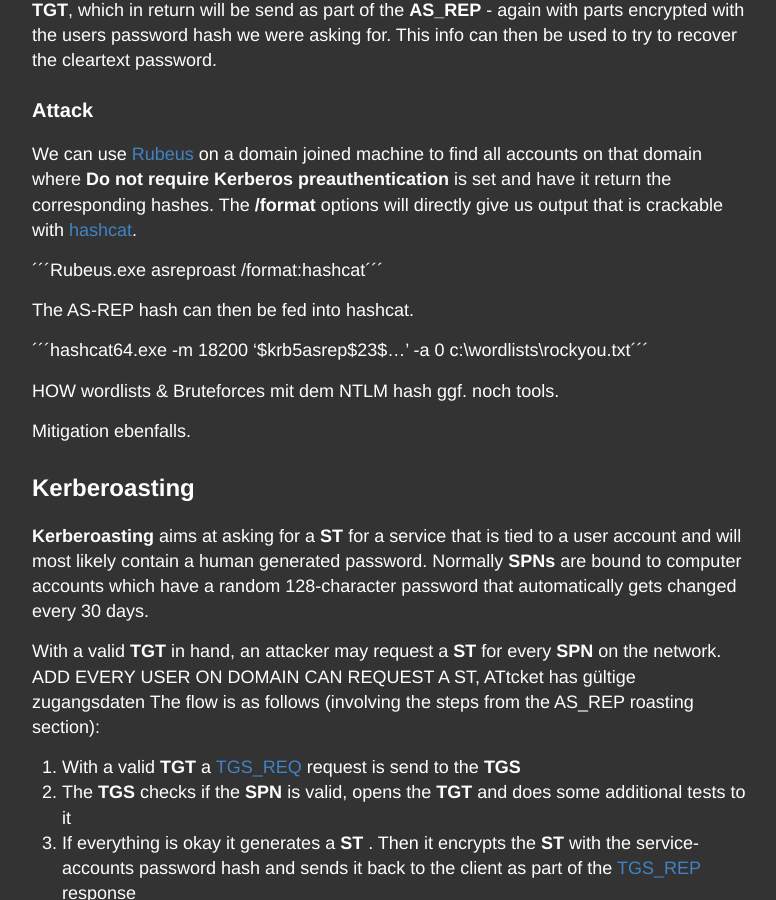
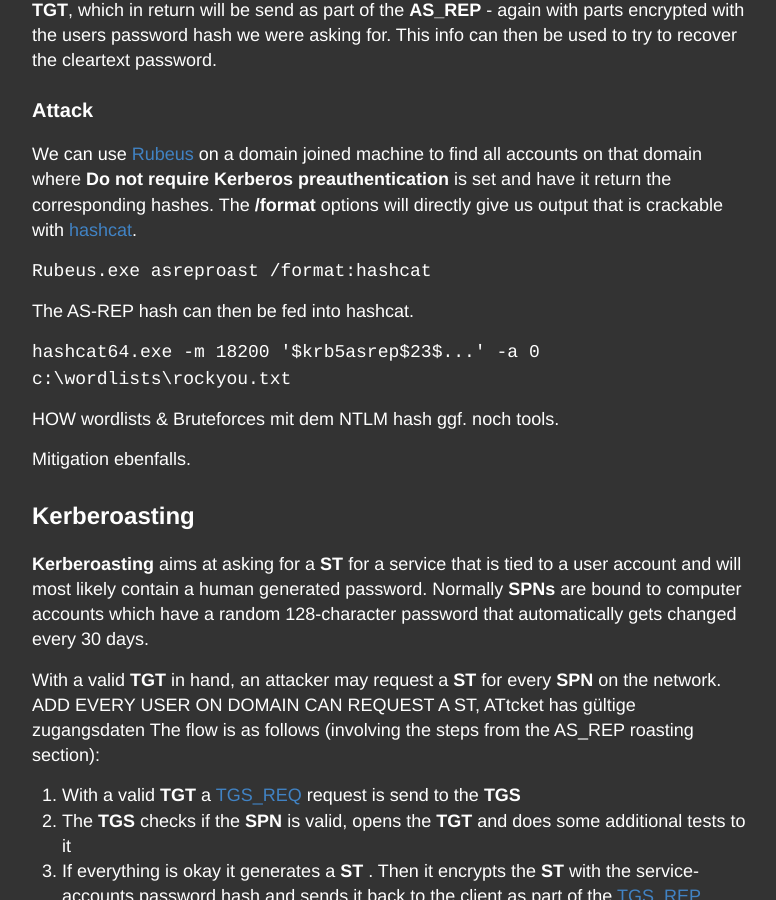
Before and after one commit to LuemmelSec/LuemmelSec.github.io, a Jekyll site: the page built from _posts/2020-12-11-Kerberoasting-VS-AS-REP-Roasting.md, in a window 1280 px wide and 900 px high, scrolled down 2794 px. Shown: the whole window, without its empty margins (248-1024 px from the left). Built offline with Jekyll 4.4.1, drawn with Linux system fonts in a browser that asks for light colours.

Commit message:
Update 2020-12-11-Kerberoasting-VS-AS-REP-Roasting.md

`````diff
--- a/_posts/2020-12-11-Kerberoasting-VS-AS-REP-Roasting.md
+++ b/_posts/2020-12-11-Kerberoasting-VS-AS-REP-Roasting.md
@@ -57,11 +57,11 @@
 
 We can use [Rubeus](https://github.com/GhostPack/Rubeus) on a domain joined machine to find all accounts on that domain where **Do not require Kerberos preauthentication** is set and have it return the corresponding hashes. The **/format** options will directly give us output that is crackable with [hashcat](https://github.com/hashcat/hashcat).
 
-´´´Rubeus.exe asreproast /format:hashcat´´´
+````Rubeus.exe asreproast /format:hashcat````
 
 The AS-REP hash can then be fed into hashcat.
 
-´´´hashcat64.exe -m 18200 '$krb5asrep$23$...' -a 0 c:\wordlists\rockyou.txt´´´
+````hashcat64.exe -m 18200 '$krb5asrep$23$...' -a 0 c:\wordlists\rockyou.txt````
 
 
 HOW wordlists & Bruteforces mit dem NTLM hash ggf. noch tools.
`````
